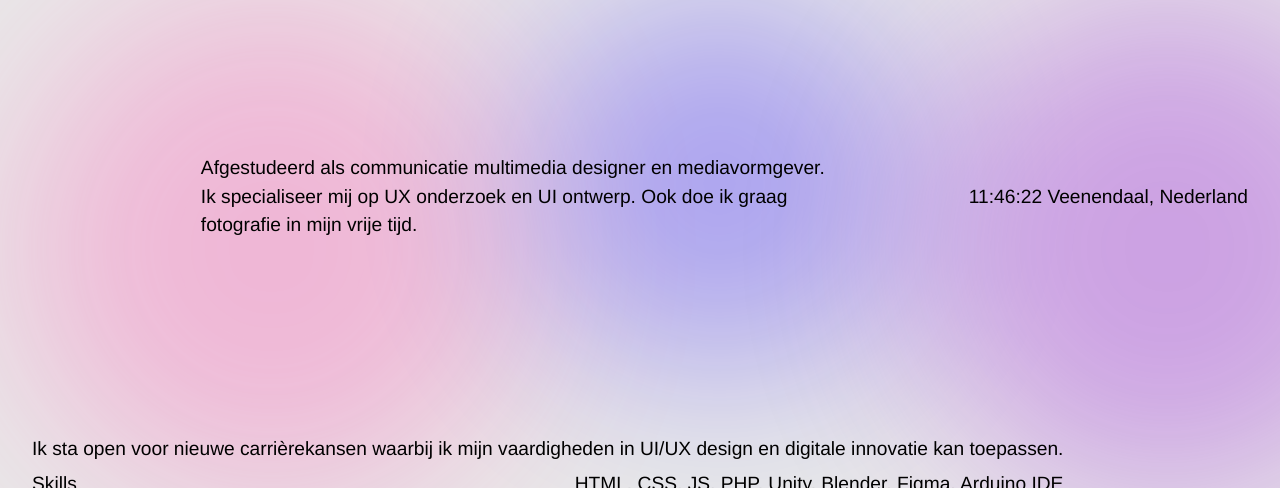
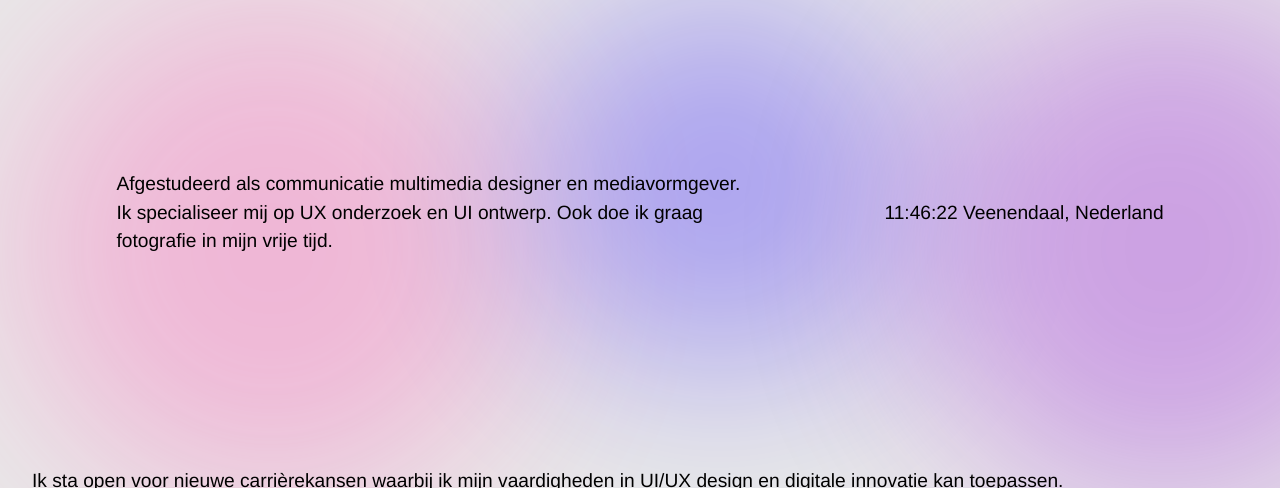
Before and after one commit to Hz-design/portfolio-website-hong, a website: page index.html in a window 1280 px wide. Shown: the part 243-731 px from the top of the page. Drawn offline with nearby package versions, Linux system fonts and the light colour scheme.

Commit message:
small front-page fixes

```diff
--- a/styles.css
+++ b/styles.css
@@ -5,7 +5,7 @@
     /* White space */
 
     /* Colors */
-    --primary-black: #443f43;
+    --primary-black: #222222;
     --primary-grey: #3d3d3d;
     --primary-light-grey: #7e7e7e;
     --primary-white: #ffffff;
@@ -274,10 +274,10 @@ h1.landing__h1 {
     min-height: 30vh;
 }
 .landing__section-text-container {
-    height: 50vh;
+    height: 54vh;
     display: flex;
     gap: 10vw;
-    justify-content: end;
+    justify-content: center;
     align-items: center;
     padding: 0 2rem;
 }
```
